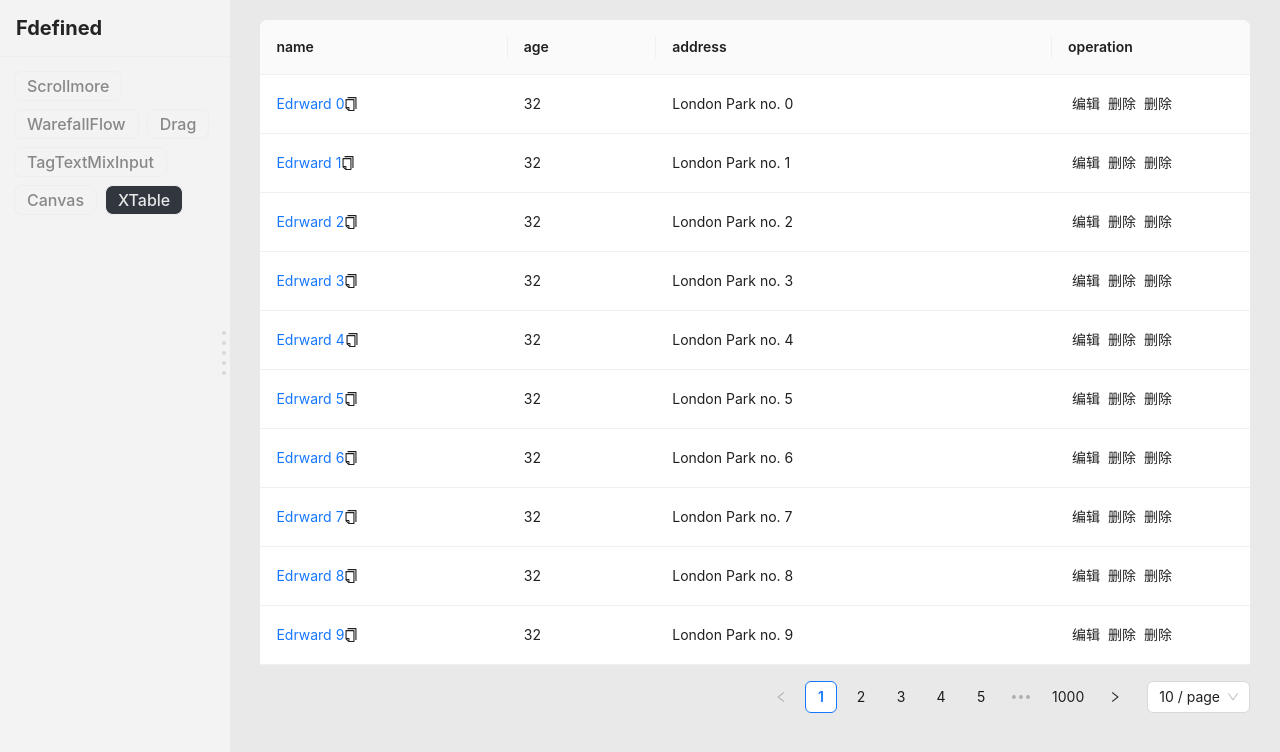
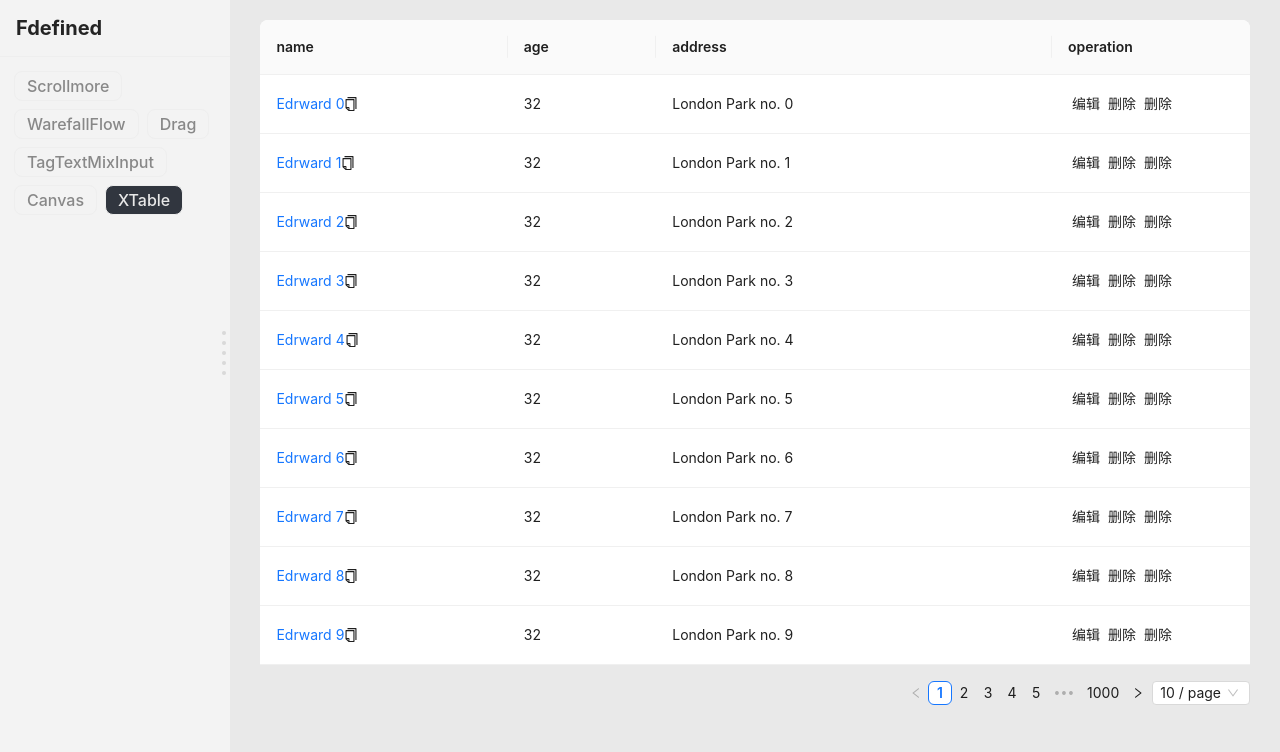
Before and after one commit to FU-design/toy, a Vue app: page /comp/xTable in a window 1280 px wide. Shown: the top 752 px of the page. Built offline with nearby package versions, Linux system fonts and the light colour scheme; what @highlightjs/vue-plugin would draw is missing.

Commit message:
优化xTable组件&添加table基本通用useTable hook

```diff
--- /dev/null
+++ b/src/hooks/useTable.ts
@@ -0,0 +1,51 @@
+import { ref } from "vue";
+import {
+  TableProps,
+  TablePaginationConfig,
+  TableColumnType,
+} from "ant-design-vue";
+
+interface UseTable {
+  dataSource: any[];
+  columns: TableColumnType[];
+  pagination: TablePaginationConfig | false | undefined;
+}
+
+const useTable = (config: UseTable) => {
+  const loading = ref(false);
+  const dataSource = ref(config.dataSource);
+  const columnsProp = ref<TableColumnType[]>(config.columns);
+  const paginateProp = ref<TablePaginationConfig>({
+    current: 1,
+    pageSize: 10,
+    total: dataSource.value.length,
+    size: "small",
+    showSizeChanger: true,
+    pageSizeOptions: ["10", "20", "30", "40", "50"],
+  });
+
+  // merge pagination config
+  if (config.pagination) {
+    paginateProp.value = Object.assign(paginateProp.value, config.pagination);
+  }
+
+  const handleChange: TableProps["onChange"] = (
+    pagination: TablePaginationConfig,
+    filters: any,
+    sorter: any
+  ) => {
+    paginateProp.value = Object.assign(paginateProp.value, pagination);
+    console.log("filters:", filters);
+    console.log("sorter:", sorter);
+  };
+
+  return {
+    columnsProp,
+    dataSource,
+    loading,
+    paginateProp,
+    handleChange,
+  };
+};
+
+export default useTable;
--- a/src/pages/comp/component/xTable/index.vue
+++ b/src/pages/comp/component/xTable/index.vue
@@ -1,6 +1,12 @@
 <template>
   <div class="container">
-    <x-table :data="data" :loading="loading" :columns="columns">
+    <x-table
+      :data="dataSource"
+      :loading="loading"
+      :columns="columnsProp"
+      :pagination="paginateProp"
+      @change="handleChange"
+    >
       <template #td-name="{ record }">
         <a>{{ record.name }}</a>
         <copy-outlined @click="handleCopy(record.name)" />
@@ -17,16 +23,21 @@
 </template>
 
 <script setup lang="ts">
-import { getCurrentInstance, ref } from "vue";
+import { getCurrentInstance, onMounted } from "vue";
 import { TableColumnType } from "ant-design-vue";
 import { CopyOutlined } from "@ant-design/icons-vue";
 import xTable from "./xTable.vue";
+import useTable from "@/hooks/useTable";
 
-const data = ref<DataItem[]>([]);
-const loading = ref(false);
+interface DataItem {
+  key: string;
+  name: string;
+  age: number;
+  address: string;
+}
+
 const app = getCurrentInstance();
 const globalProperties = app?.appContext.config.globalProperties;
-
 const columns: TableColumnType[] = [
   {
     title: "name",
@@ -49,22 +60,22 @@ const columns: TableColumnType[] = [
   },
 ];
 
-interface DataItem {
-  key: string;
-  name: string;
-  age: number;
-  address: string;
-}
+const { dataSource, columnsProp, loading, paginateProp, handleChange } =
+  useTable({
+    dataSource: [],
+    columns: columns,
+    pagination: undefined,
+  });
 
 const initData = () => {
   for (let i = 0; i < 10000; i++) {
-    const item = {
+    const item: DataItem = {
       key: i.toString(),
       name: `Edrward ${i}`,
       age: 32,
       address: `London Park no. ${i}`,
     };
-    data.value.push(item);
+    dataSource.value.push(item);
   }
 };
 
@@ -83,7 +94,9 @@ const handleCopy = (text: string) => {
       });
 };
 
-initData();
+onMounted(() => {
+  initData();
+});
 </script>
 
 <style lang="scss" scoped>
--- a/src/pages/comp/component/xTable/type.ts
+++ b/src/pages/comp/component/xTable/type.ts
@@ -5,7 +5,7 @@ export interface XTablePorps {
   data: any[];
   loading: boolean;
   rowKey?: string | ((record: any) => string);
-  pagination?: TablePaginationConfig;
+  pagination: TablePaginationConfig | false | undefined;
   customRender?: any;
 }
 
--- a/src/pages/comp/component/xTable/xTable.vue
+++ b/src/pages/comp/component/xTable/xTable.vue
@@ -5,7 +5,7 @@
       :columns="columns"
       :loading="loading"
       :rowKey="rowKey"
-      @change="handleChange"
+      :pagination="pagination"
       v-bind="attrs"
     >
       <template #headerCell="{ column }">
@@ -31,23 +31,21 @@
         </template>
       </template>
     </Table>
-    <div v-if="!attrs.pagination"></div>
   </div>
 </template>
 
 <script setup lang="ts">
 import { toRefs, useSlots, useAttrs, computed } from "vue";
 import { XTablePorps, SlotsMap } from "./type";
-import { Table, TableProps } from "ant-design-vue";
-
-const slots = useSlots();
-const attrs = useAttrs();
+import { Table } from "ant-design-vue";
 
 const props = withDefaults(defineProps<XTablePorps>(), {
   data: () => [],
 });
+const { data, columns, rowKey, pagination } = toRefs(props);
 
-const { data, columns, rowKey } = toRefs(props);
+const slots = useSlots();
+const attrs = useAttrs();
 
 /**
  * 获取表头插槽和单元格插槽
@@ -63,10 +61,6 @@ const slotsMap = computed<SlotsMap>(() => {
   });
   return res;
 });
-
-const handleChange: TableProps["onChange"] = (pagination, filters, sorter) => {
-  console.log("Various parameters", pagination, filters, sorter);
-};
 </script>
 
 <style scoped></style>
```
